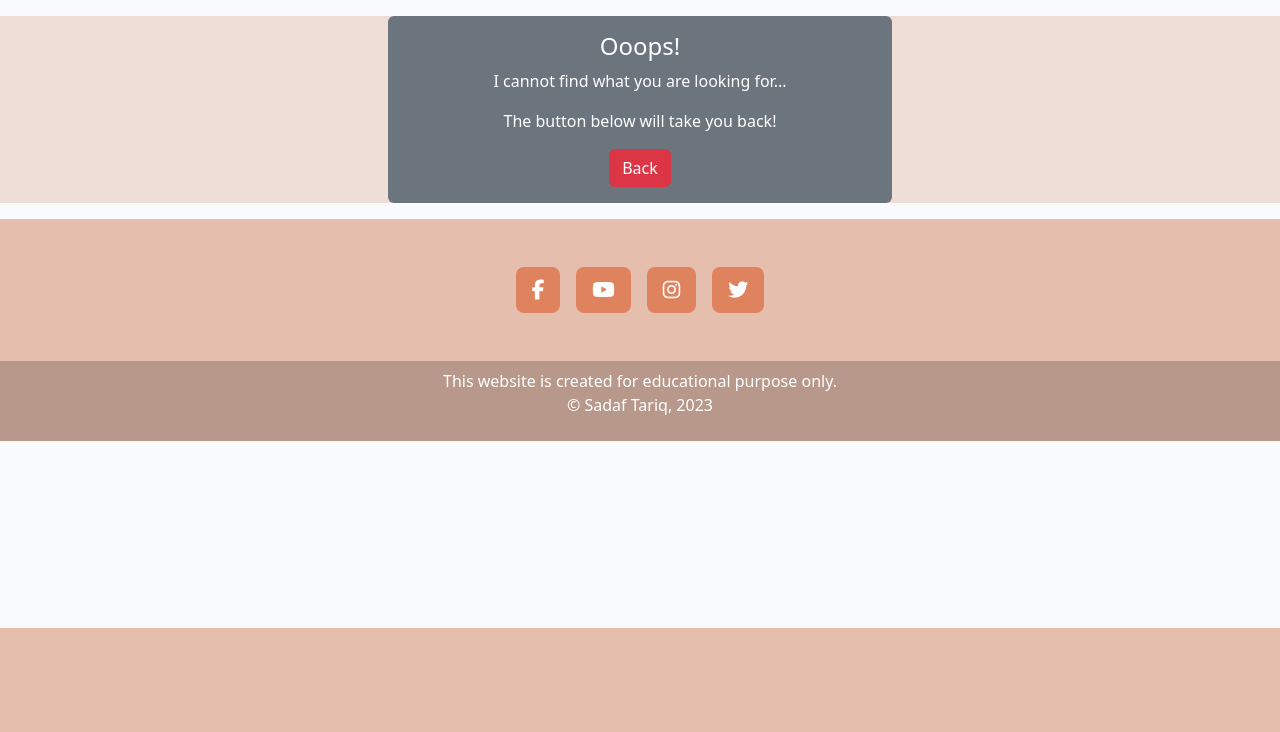
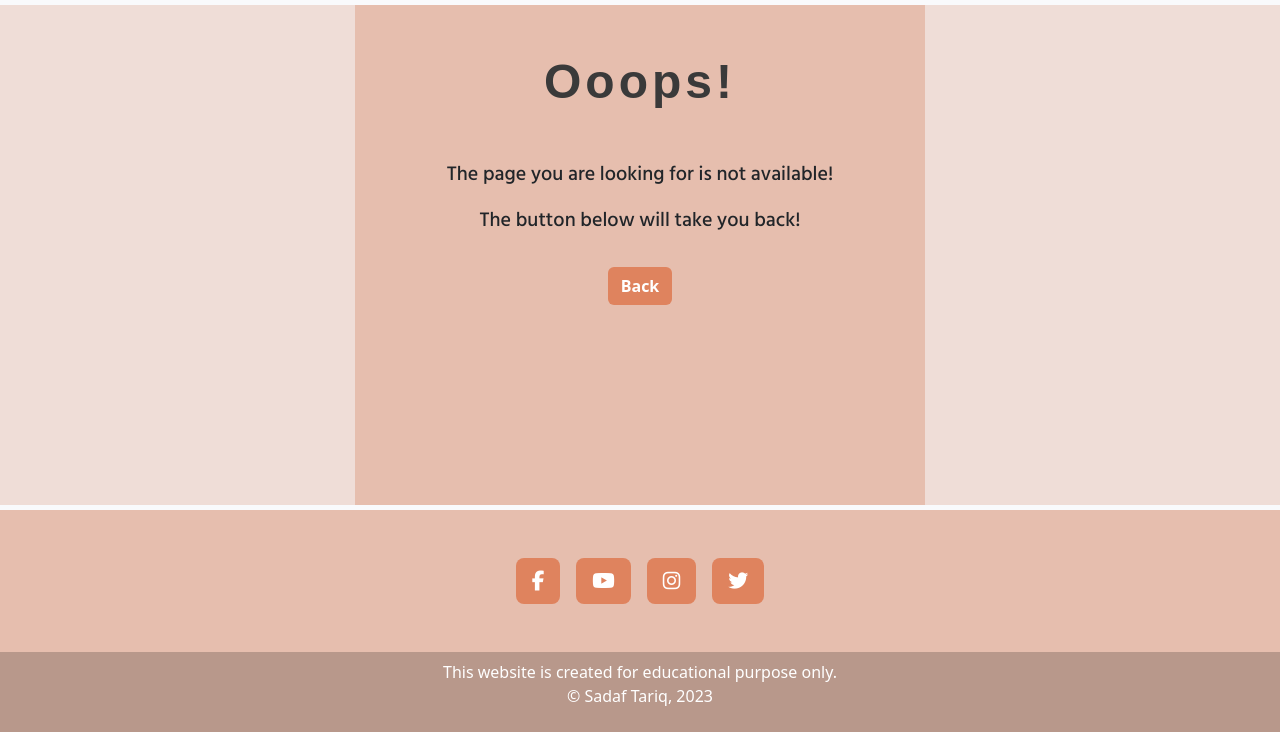
Before and after one commit to Sadaf-Tariq/pp4-desi-recipe-blog, a Django app: template templates/404.html in a window 1280 px wide. Shown: the part 172-904 px from the top of the page. Before the commit the page ends 800 px from the top, so only its background shows below. Run offline with Django 3.2, Linux system fonts and the light colour scheme; the template is opened without the code that fills it, so the values that code supplies are empty; parts of the project's set-up code (start-up, migrations or seed data) failed here and were passed over; some libraries are stand-ins or nearby versions; some web fonts are replaced.

Commit message:
Update 404 page

```diff
--- a/templates/404.html
+++ b/templates/404.html
@@ -1,18 +1,15 @@
-{% extends "base.html" %} {% block additional_styles %}
-<style>
-  body {
-    background-color: rgb(225, 221, 221);
-  }
-</style>
-{% endblock %} {% block content %}
+{% extends "base.html" %} {% block content %}
 
-<div class="container mt-3" style="max-width: 33rem">
-  <div class="card text-bg-secondary text-center mb-3">
-    <div class="card-body">
-      <h4 class="card-title welcome">Ooops!</h4>
-      <p class="card-text">I cannot find what you are looking for...</p>
-      <p class="card-text">The button below will take you back!</p>
-      <a href="{% url 'home' %}" class="btn btn-danger back">Back</a>
+<div class="container">
+<div class="row justify-content-center">
+    <div class="col-lg-6 background-image-delete">
+      <h4 class="fontM logo-text text-center mt-5">Ooops!</h4>
+      <p class="card-text fs-5 fontH text-center mt-5">The page you are looking for is not available!</p>
+      <p class="card-text fs-5 fontH text-center">The button below will take you back!</p>
+      <div class="w-100 text-center">
+        <a href="{% url 'home' %}" class="btn submitButton mt-3">Back</a>
+      </div>
+
     </div>
   </div>
 </div>
```
